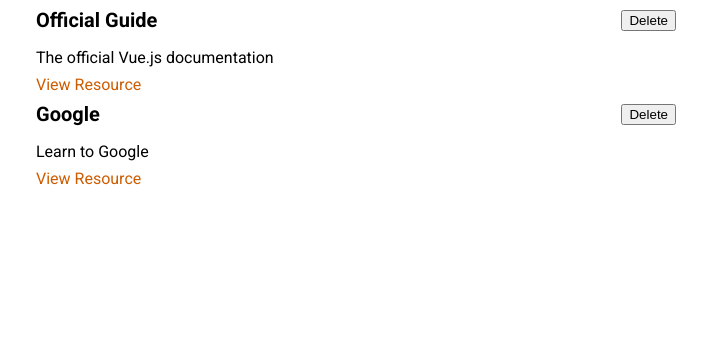
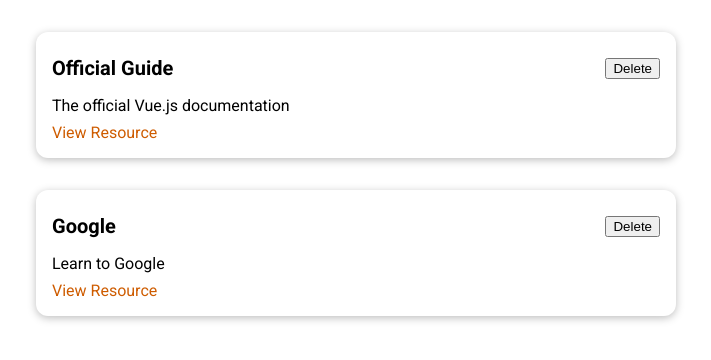
Before and after one commit to MatiasPuletti/Vue-learningResourcesApp, a Vue app: page / in a window 1280 px wide. Shown: the top 360 px of the page, without its empty margins (284-995 px from the left). Built offline with nearby package versions, Linux system fonts and the light colour scheme.

Commit message:
Create BaseCard component

```diff
--- /dev/null
+++ b/src/components/UI/BaseCard.vue
@@ -0,0 +1,15 @@
+<template>
+  <div>
+      <slot></slot>
+  </div>
+</template>
+
+<style scoped>
+div {
+  border-radius: 12px;
+  box-shadow: 0 2px 8px rgba(0, 0, 0, 0.26);
+  padding: 1rem;
+  margin: 2rem auto;
+  max-width: 40rem;
+}
+</style>
--- a/src/components/learning-resources/LearningResource.vue
+++ b/src/components/learning-resources/LearningResource.vue
@@ -1,15 +1,15 @@
 <template>
   <li>
-    <div>
+    <base-card>
       <header>
         <h3>{{ title }}</h3>
         <button>Delete</button>
       </header>
-    </div>
-    <p>{{ description }}</p>
-    <nav>
-      <a :href="link">View Resource</a>
-    </nav>
+      <p>{{ description }}</p>
+      <nav>
+        <a :href="link">View Resource</a>
+      </nav>
+    </base-card>
   </li>
 </template>
 
```
Also changed, not shown: src/main.js (+7 -1 lines).
